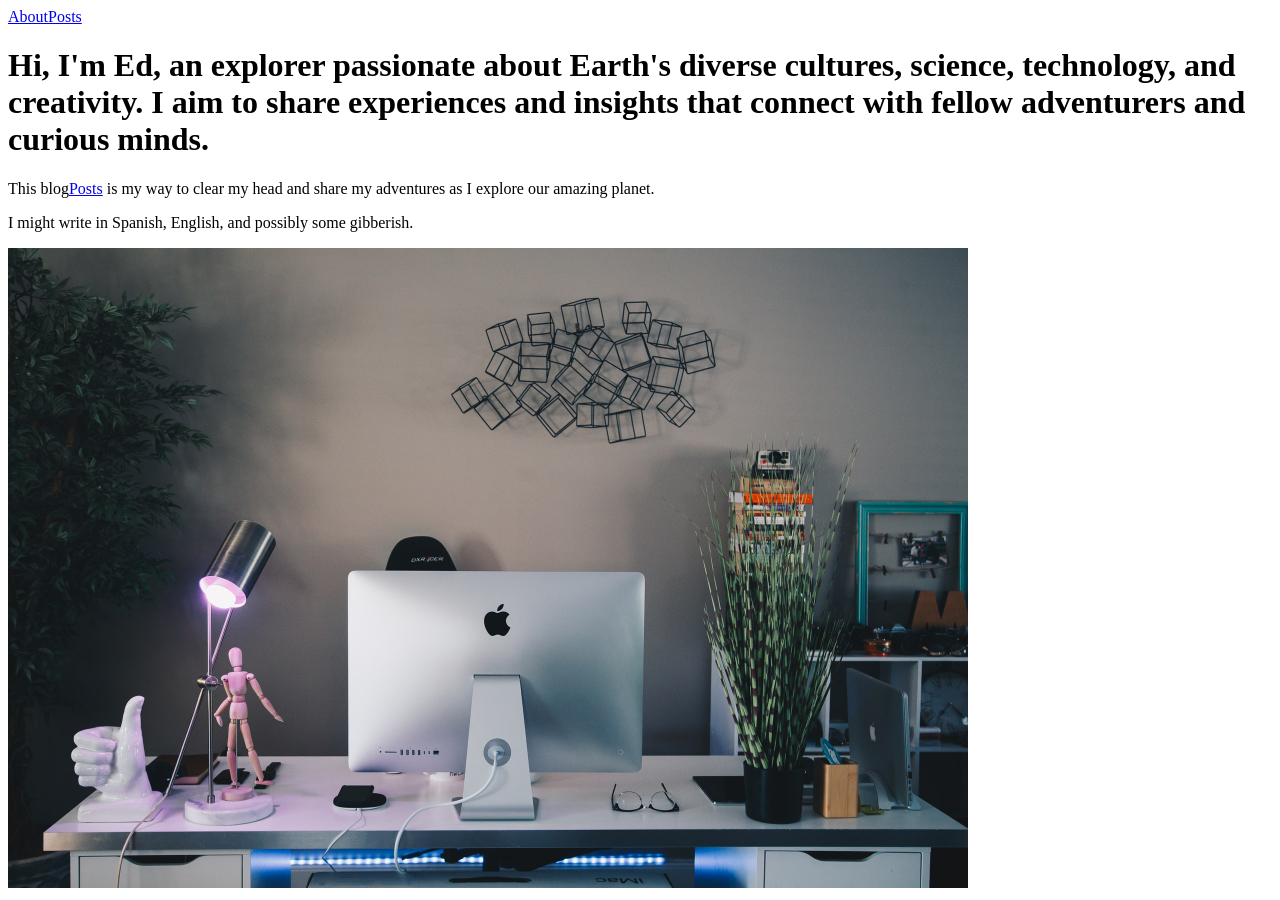
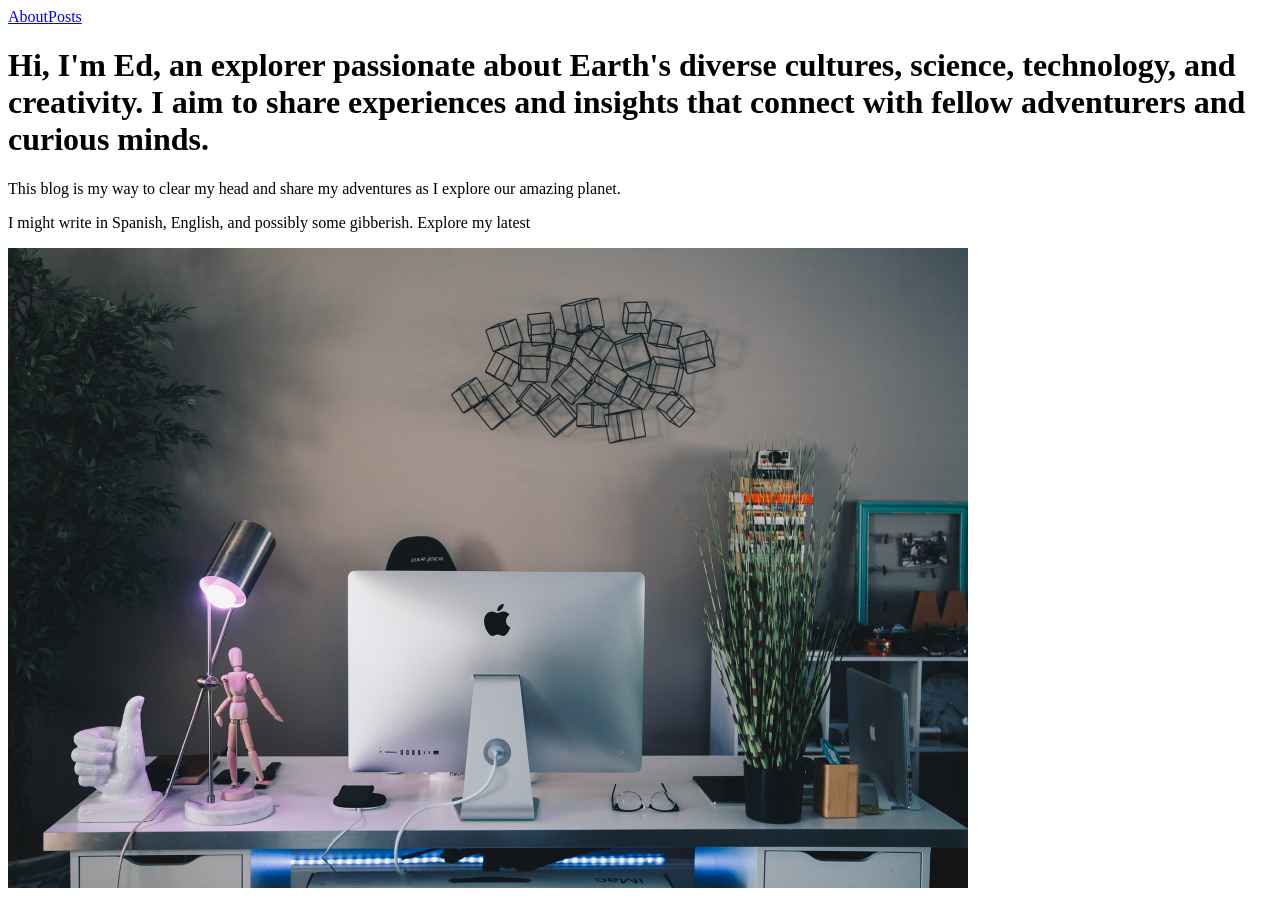
Before and after one commit to orbitcntrl/blog2, a Next.js app: page / in a window 1280 px wide. Built offline with nearby package versions, Linux system fonts and the light colour scheme; no server answers.

Commit message:
Update index.tsx

```diff
--- a/pages/index.tsx
+++ b/pages/index.tsx
@@ -13,14 +13,15 @@ function HomePage() {
             and creativity. I aim to share experiences and insights
             that connect with fellow adventurers and curious minds.
           </h1>
-          <p>This {'blog'}
-    <Link href="/posts">
-      <a className="posts-link">Posts</a>
-    </Link> is my way to clear my head and share my adventures
+          <p>This blog is my way to clear my head and share my adventures
             as I explore our amazing planet.</p>
 
 
-          <p>I might write in Spanish, English, and possibly some gibberish.</p>
+          <p>I might write in Spanish, English, and possibly some gibberish. Explore my latest {''}
+    <Link href="/posts">
+      <a className="posts-link"></a>
+    </Link>
+          </p>
         </div>
       </Container>
 
```
